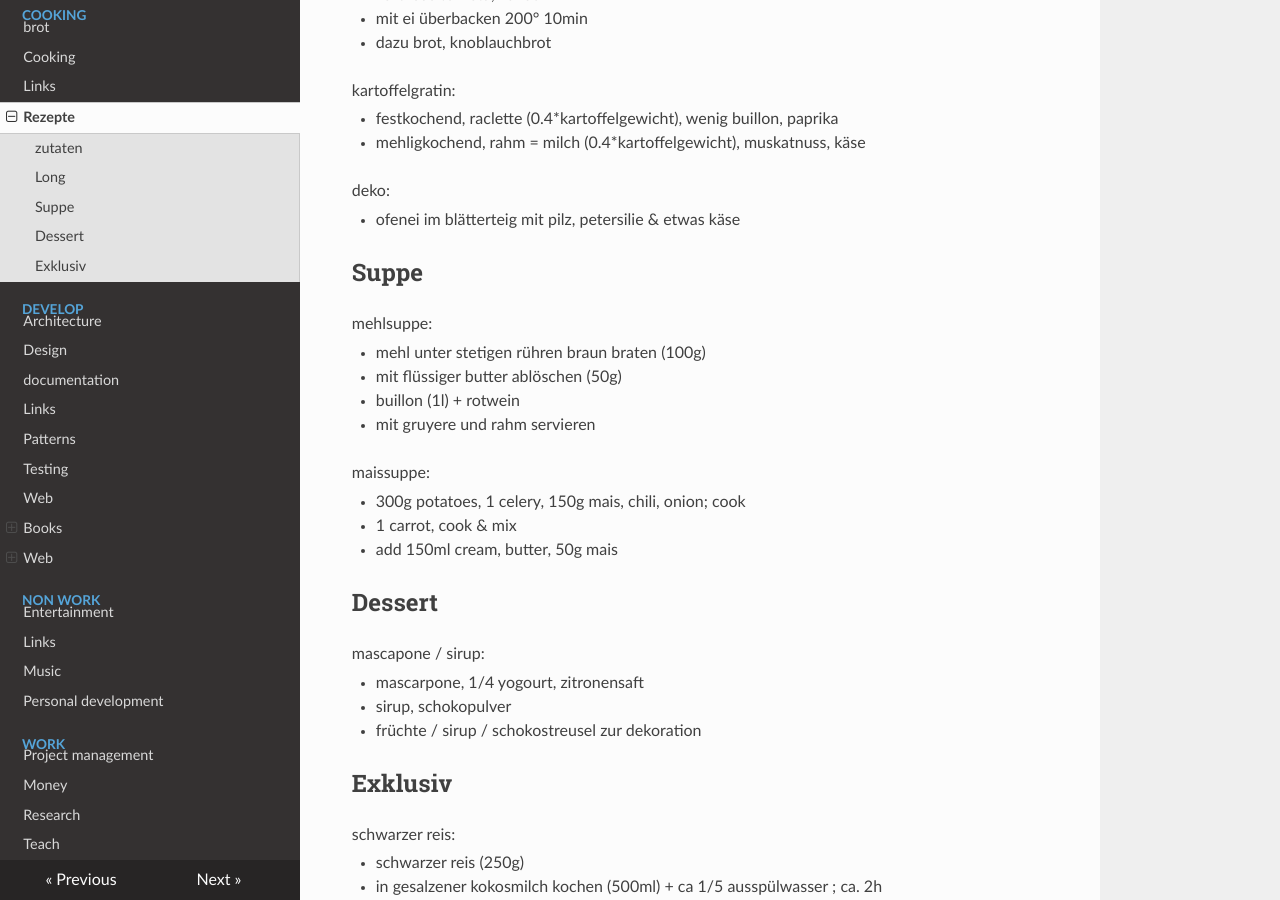
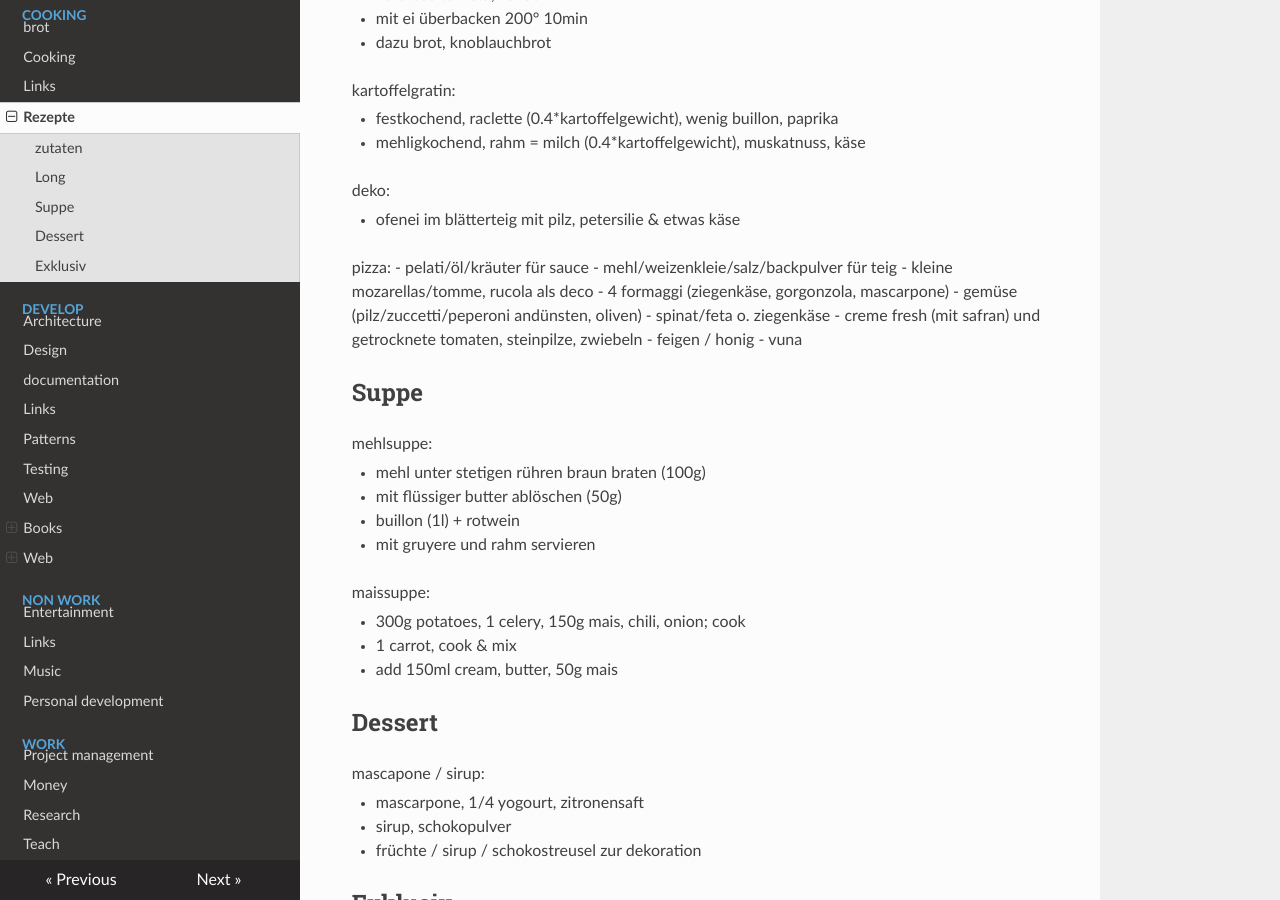
Before and after one commit to famoser/docs, an MkDocs documentation site: the page built from docs/cooking/rezepte.md, in a window 1280 px wide and 900 px high, scrolled down 1115 px. Built offline with MkDocs 1.6.1, drawn with Linux system fonts in a browser that asks for light colours; nearby versions of some CDN libraries.

Commit message:
Update rezepte.md

```diff
--- a/docs/cooking/rezepte.md
+++ b/docs/cooking/rezepte.md
@@ -57,6 +57,17 @@ deko:
 
 - ofenei im blätterteig mit pilz, petersilie & etwas käse
 
+pizza:
+- pelati/öl/kräuter für sauce
+- mehl/weizenkleie/salz/backpulver für teig
+- kleine mozarellas/tomme, rucola als deco
+- 4 formaggi (ziegenkäse, gorgonzola, mascarpone)
+- gemüse (pilz/zuccetti/peperoni andünsten, oliven)
+- spinat/feta o. ziegenkäse
+- creme fresh (mit safran) und getrocknete tomaten, steinpilze, zwiebeln
+- feigen / honig
+- vuna
+
 
 ## Suppe
 
```
